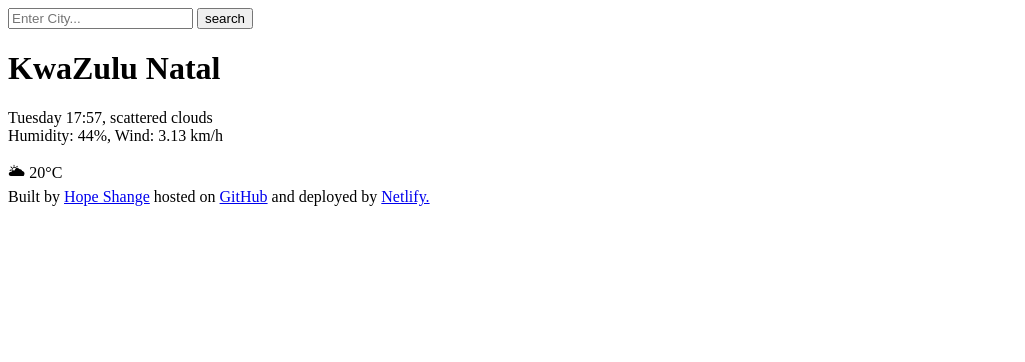
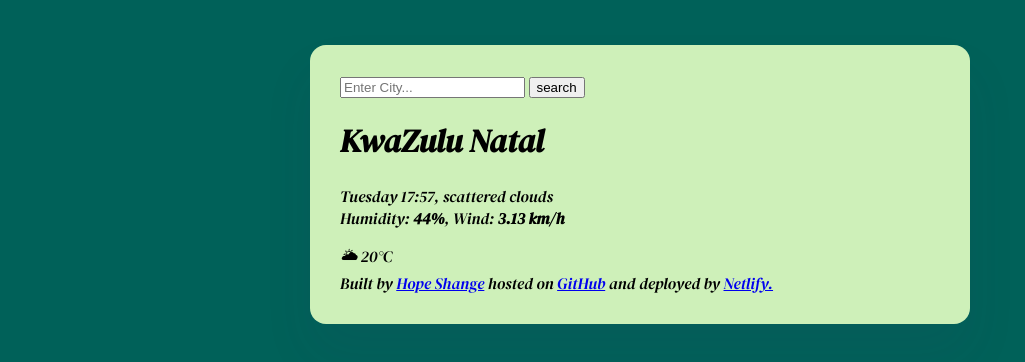
Before and after one commit to HopeShange/imvula, a plain HTML site: page index.html in a window 1280 px wide. Shown: the whole page, without its empty margins (0-1025 px from the left). Drawn offline with Linux system fonts and the light colour scheme.

Commit message:
Basic CSS and links in HTML

```diff
--- a/index.html
+++ b/index.html
@@ -4,10 +4,15 @@
 <head>
     <meta charset="UTF-8">
     <meta name="viewport" content="width=device-width, initial-scale=1.0">
+    <link rel="stylesheet" href="src/index.css">
+    <link rel="preconnect" href="https://fonts.googleapis.com">
+    <link rel="preconnect" href="https://fonts.gstatic.com" crossorigin>
+    <link href="https://fonts.googleapis.com/css2?family=DM+Serif+Display:ital@0;1&display=swap" rel="stylesheet">
     <title>My Weather App</title>
 </head>
 
 <body>
+    <div class="weather-app">
     <header>
         <form>
             <input type="search" placeholder="Enter City..." required/>
@@ -19,7 +24,7 @@
         <h1>KwaZulu Natal</h1>
         <p>Tuesday 17:57, scattered clouds
             <br>
-            Humidity: 44%, Wind: 3.13 km/h
+            Humidity: <b>44%</b>, Wind: <b>3.13 km/h</b>
         </p>
          </div>
        <div>🌥 20°C </div>
@@ -30,6 +35,7 @@
         <a href="https://github.com/HopeShange/imvula">GitHub</a> and deployed by
         <a href="https://app.netlify.com/sites/imvula/deploys">Netlify.</a>
     </footer>
+    </div>
 </body>
 
 </html>
--- /dev/null
+++ b/src/index.css
@@ -0,0 +1,14 @@
+body {
+    background-color: #006159;
+    font-family: "DM Serif Display", serif;
+    font-style: italic;
+}
+
+.weather-app{
+    background: #cef0b9;
+    max-width: 600px;
+    margin: 45px auto;
+    box-shadow: 0 30px 50px rgba(65, 50, 100, 0.08);
+    border-radius: 16px;
+    padding: 30px;
+}
```
